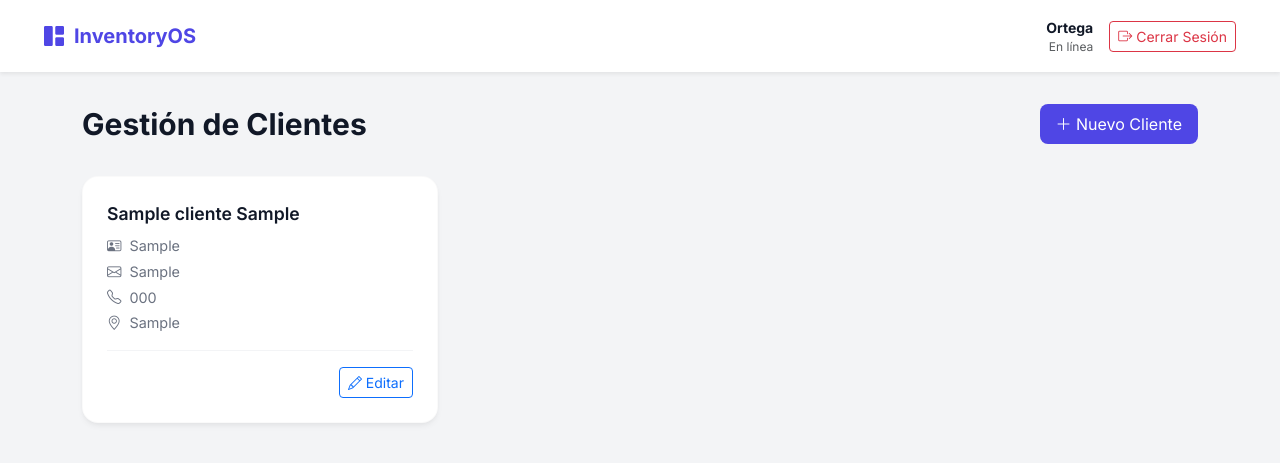
After one commit to jeremyja28/Actividad_7, a PHP site: page /create_modify_cliente/listar_cliente.php in a window 1280 px wide. The commit adds this page. Shown: the top 463 px of the page. Run offline with PHP 8.4, Linux system fonts and the light colour scheme; a user stored in the database is signed in; tables that the repository leaves empty or names only in its code hold one stand-in row (values such as "Sample post").

Commit message:
Actividad 10

```diff
--- /dev/null
+++ b/create_modify_cliente/listar_cliente.php
@@ -0,0 +1,167 @@
+<?php
+require_once '../security.php';
+include("../connect.php");
+$sql = "SELECT * FROM clientes ORDER BY id DESC";
+$res = $conn->query($sql);
+?>
+<!DOCTYPE html>
+<html lang="es">
+<head>
+    <meta charset="UTF-8">
+    <meta name="viewport" content="width=device-width, initial-scale=1.0">
+    <title>Clientes | InventoryOS</title>
+    <link href="https://cdn.jsdelivr.net/npm/bootstrap@5.3.0/dist/css/bootstrap.min.css" rel="stylesheet">
+    <link rel="stylesheet" href="https://cdn.jsdelivr.net/npm/bootstrap-icons@1.11.0/font/bootstrap-icons.css">
+    <link href="https://fonts.googleapis.com/css2?family=Inter:wght@300;400;600;700&display=swap" rel="stylesheet">
+    <style>
+        :root {
+            --primary-color: #4f46e5;
+            --bg-color: #f3f4f6;
+            --card-bg: #ffffff;
+            --text-main: #111827;
+            --text-muted: #6b7280;
+        }
+        body {
+            background-color: var(--bg-color);
+            font-family: 'Inter', sans-serif;
+            color: var(--text-main);
+        }
+        .navbar {
+            background-color: var(--card-bg);
+            box-shadow: 0 1px 3px 0 rgba(0, 0, 0, 0.1);
+            padding: 1rem 2rem;
+        }
+        .navbar-brand {
+            font-weight: 700;
+            color: var(--primary-color) !important;
+            font-size: 1.25rem;
+            display: flex;
+            align-items: center;
+            gap: 10px;
+        }
+        .page-header {
+            display: flex;
+            justify-content: space-between;
+            align-items: center;
+            margin-bottom: 2rem;
+            margin-top: 2rem;
+        }
+        .page-title {
+            font-size: 1.875rem;
+            font-weight: 700;
+            color: var(--text-main);
+            margin: 0;
+        }
+        .btn-primary-custom {
+            background-color: var(--primary-color);
+            color: white;
+            border: none;
+            padding: 0.5rem 1rem;
+            border-radius: 8px;
+            font-weight: 500;
+            transition: all 0.2s;
+        }
+        .btn-primary-custom:hover {
+            background-color: #4338ca;
+            color: white;
+        }
+        .client-card {
+            background-color: var(--card-bg);
+            border-radius: 16px;
+            box-shadow: 0 4px 6px -1px rgba(0, 0, 0, 0.05), 0 2px 4px -1px rgba(0, 0, 0, 0.03);
+            border: 1px solid rgba(0,0,0,0.02);
+            padding: 1.5rem;
+            transition: all 0.3s ease;
+            height: 100%;
+        }
+        .client-card:hover {
+            transform: translateY(-5px);
+            box-shadow: 0 10px 15px -3px rgba(0, 0, 0, 0.1), 0 4px 6px -2px rgba(0, 0, 0, 0.05);
+            border-color: var(--primary-color);
+        }
+        .client-name {
+            font-weight: 600;
+            font-size: 1.1rem;
+            margin-bottom: 0.5rem;
+            color: var(--text-main);
+        }
+        .client-info {
+            font-size: 0.9rem;
+            color: var(--text-muted);
+            margin-bottom: 0.25rem;
+        }
+        .client-actions {
+            margin-top: 1rem;
+            padding-top: 1rem;
+            border-top: 1px solid #f3f4f6;
+            display: flex;
+            justify-content: flex-end;
+        }
+    </style>
+</head>
+<body>
+    <?php include '../navbar.php'; ?>
+
+    <div class="container">
+        <div class="page-header">
+            <h1 class="page-title">Gestión de Clientes</h1>
+            <a href="agregar_cliente.php" class="btn btn-primary-custom">
+                <i class="bi bi-plus-lg"></i> Nuevo Cliente
+            </a>
+        </div>
+
+        <?php if (isset($_GET['msg'])): ?>
+            <div class="alert alert-success alert-dismissible fade show" role="alert">
+                <?php echo htmlspecialchars($_GET['msg']); ?>
+                <button type="button" class="btn-close" data-bs-dismiss="alert" aria-label="Close"></button>
+            </div>
+        <?php endif; ?>
+
+        <?php if (isset($_GET['error'])): ?>
+            <div class="alert alert-danger alert-dismissible fade show" role="alert">
+                <?php echo htmlspecialchars($_GET['error']); ?>
+                <button type="button" class="btn-close" data-bs-dismiss="alert" aria-label="Close"></button>
+            </div>
+        <?php endif; ?>
+
+        <div class="row g-4">
+            <?php if ($res && $res->num_rows > 0): ?>
+                <?php while($row = $res->fetch_assoc()): ?>
+                    <div class="col-md-6 col-lg-4">
+                        <div class="client-card">
+                            <div class="client-name">
+                                <?php echo htmlspecialchars($row['nombres'] . ' ' . $row['apellidos']); ?>
+                            </div>
+                            <div class="client-info">
+                                <i class="bi bi-person-vcard me-2"></i><?php echo htmlspecialchars($row['cedula']); ?>
+                            </div>
+                            <div class="client-info">
+                                <i class="bi bi-envelope me-2"></i><?php echo htmlspecialchars($row['correo']); ?>
+                            </div>
+                            <div class="client-info">
+                                <i class="bi bi-telephone me-2"></i><?php echo htmlspecialchars($row['telefono']); ?>
+                            </div>
+                            <div class="client-info">
+                                <i class="bi bi-geo-alt me-2"></i><?php echo htmlspecialchars($row['direccion']); ?>
+                            </div>
+                            <div class="client-actions">
+                                <a href="editar_cliente.php?id=<?php echo $row['id']; ?>" class="btn btn-sm btn-outline-primary">
+                                    <i class="bi bi-pencil"></i> Editar
+                                </a>
+                            </div>
+                        </div>
+                    </div>
+                <?php endwhile; ?>
+            <?php else: ?>
+                <div class="col-12">
+                    <div class="alert alert-info text-center">
+                        No hay clientes registrados.
+                    </div>
+                </div>
+            <?php endif; ?>
+        </div>
+    </div>
+
+    <script src="https://cdn.jsdelivr.net/npm/bootstrap@5.3.0/dist/js/bootstrap.bundle.min.js"></script>
+</body>
+</html>
```
Also changed, not shown: create_modify_cliente/actualizar_cliente.php (added, +41 -0 lines), create_modify_cliente/agregar_cliente.php (added, +100 -0 lines), create_modify_cliente/editar_cliente.php (added, +121 -0 lines), create_modify_cliente/guardar_cliente.php (added, +40 -0 lines), create_modify_config/configuracion.php (+10 -6 lines), principal.php (+15 -0 lines).
